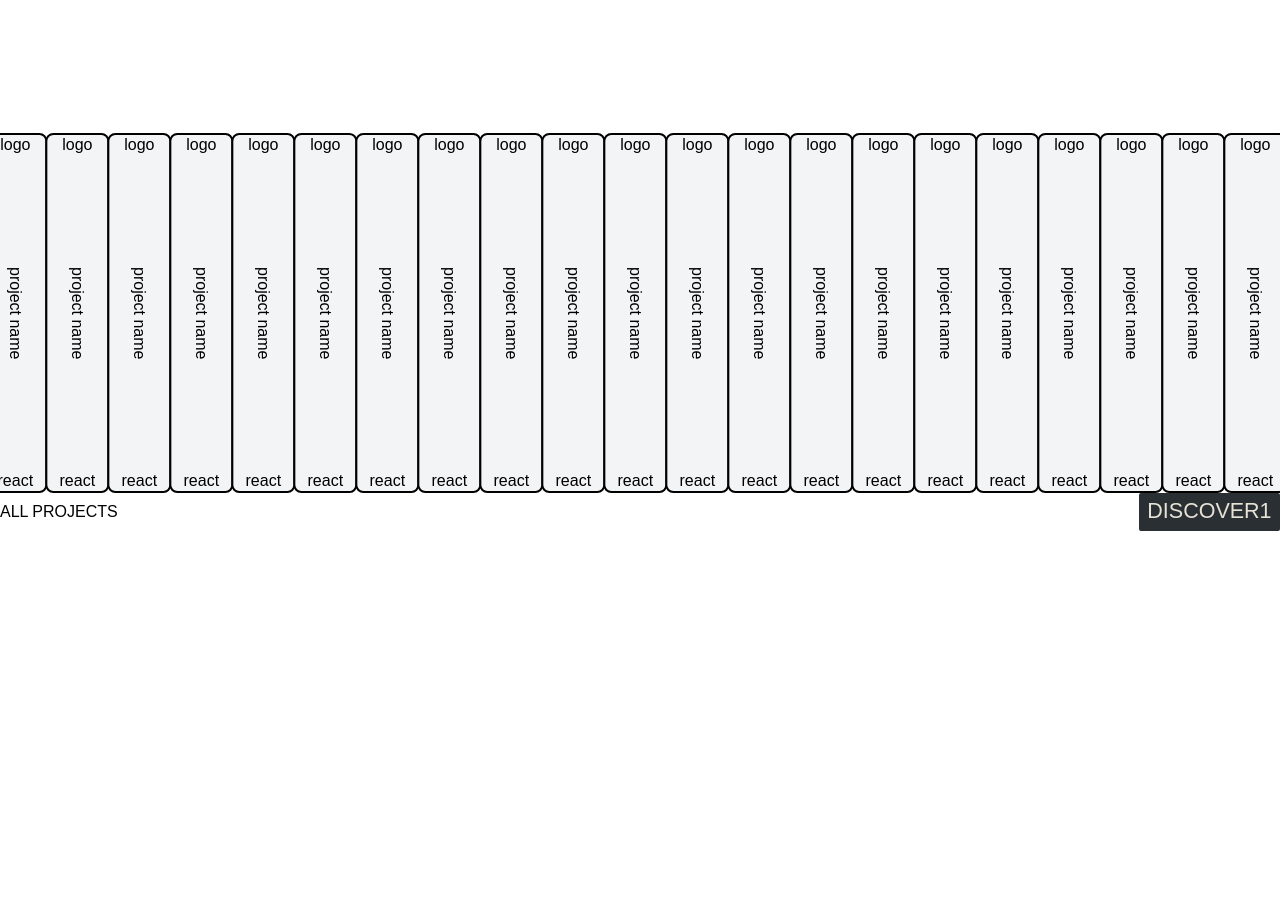
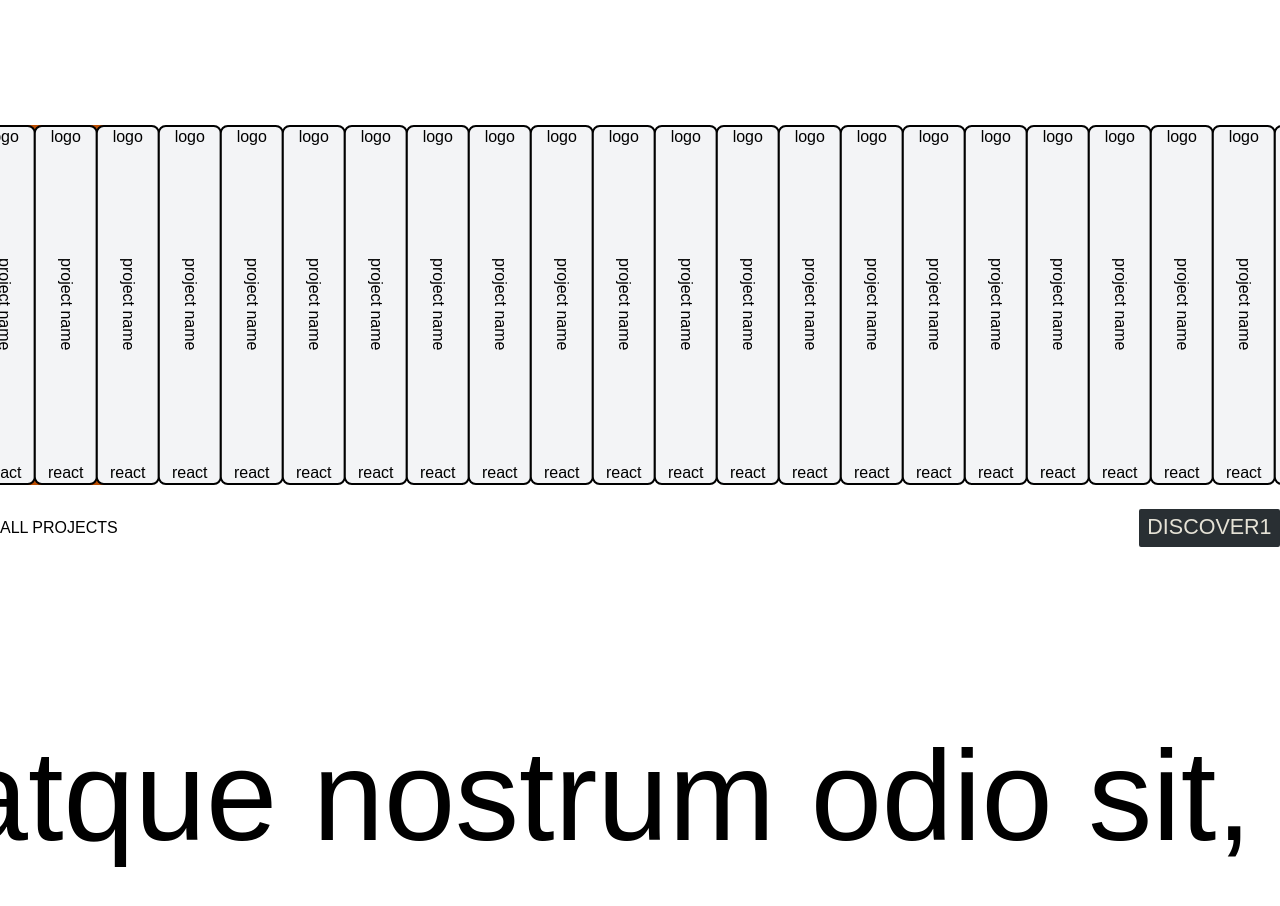
Before and after one commit to reham-elsayed/Reham-Elsayed, a Next.js app: page / in a window 1280 px wide. Shown: the part 6660-7566 px from the top of the page. Before the commit the page ends 7392 px from the top, so only its background shows below. Built offline with nearby package versions, Linux system fonts and the light colour scheme.

Commit message:
divider section scroll animation

```diff
--- a/app/Components/DiscoverButton/DiscoverButton.tsx
+++ b/app/Components/DiscoverButton/DiscoverButton.tsx
@@ -2,12 +2,13 @@
 import Link from 'next/link'
 import React from 'react'
 import { motion } from 'framer-motion'
-const DiscoverButton = () => {
+
+type Props = {
+    isDark?: boolean;
+}
+const DiscoverButton = ({ isDark }: Props) => {
     return (
-        <div className='container mx-auto'>
-            <div className='flex justify-between items-center self-stretch'>
-                <h2>ALL PROJECTS</h2>
-                <div className='flex justify-end items-center flex-1 text-[1.2vw] align-top '>
+
         <Link href="#" className='btn-arrow w-inline-block '>
             <motion.div
                 whileHover="hover"
@@ -26,11 +27,11 @@ const DiscoverButton = () => {
                         times: [0, 0.3, 1],    // control sequence inside one animation
                         ease: "easeInOut"
                     }}
-                                className='txt-btn__arrow-1  '>
+                    className={`txt-btn__arrow-1 ${isDark ? 'bg-[#2c3236] text-white' : ""}`} >
                     DISCOVER1
                 </motion.div>
                 <motion.div
-                                className="txt-btn__arrow-2 bg-red-700"
+                    className={`txt-btn__arrow-2 text-[--black] ${isDark ? 'bg-[#2c3236] text-white' : ""}`}
                     initial={{
                         rotateX: 90,
                         transition: { duration: 0.3 }
@@ -45,9 +46,7 @@ const DiscoverButton = () => {
 
             </motion.div>
         </Link>
-                </div>
-            </div>
-        </div>
+
     )
 }
 
--- /dev/null
+++ b/app/Components/DividerSlider/DividerSlider.tsx
@@ -0,0 +1,33 @@
+"use client"
+
+import React, { useRef } from 'react';
+import { motion, useScroll, useTransform } from 'framer-motion';
+const DividerSlider = () => {
+    const target = useRef(null)
+    const { scrollYProgress } = useScroll({
+        target,
+        offset: ["start end", "end start"]
+    })
+    const x = useTransform(scrollYProgress, [0, .5], [0, -500])
+    return (
+        <div>
+            <div
+                ref={target}
+                className='flex flex-col overflow-hidden h-[100vh]'>
+                <div className='relative '>
+                    <motion.div
+                        style={{ x }}
+                        transition={{ duration: 5 }}
+                        className='relative flex items-stretch justify-center w-full h-full text-9xl text-nowrap'>
+                        Lorem ipsum dolor sit amet consectetur adipisicing elit. Aliquid atque nostrum odio sit, voluptatibus consectetur dicta perspiciatis nam est cumque?
+
+                    </motion.div>
+
+                </div>
+
+            </div>
+        </div>
+    )
+}
+
+export default DividerSlider
--- a/app/Components/ProjectsSliderComponent/ProjectSliderSlider.tsx
+++ b/app/Components/ProjectsSliderComponent/ProjectSliderSlider.tsx
@@ -3,7 +3,10 @@ import { useScroll, useTransform, motion } from 'framer-motion'
 import React, { useRef } from 'react'
 import DiscoverButton from '../DiscoverButton/DiscoverButton'
 
-const ProjectSliderSlider = () => {
+type Props = {
+    isDark?: boolean;
+}
+const ProjectSliderSlider = ({ isDark }: Props) => {
     const ref = useRef(null)
     const { scrollYProgress } = useScroll({
         target: ref,
@@ -13,7 +16,7 @@ const ProjectSliderSlider = () => {
     return (
         <div
 
-            className='h-screen overflow-hidden w-full flex flex-col justify-center items-stretch'>
+            className='h-screen overflow-hidden w-full flex flex-col justify-center items-stretch gap-6 pt-[3vw] pb-[2.4vw]'>
             <div className='w-full w-layout-blockcontainer h-[45vh] flex '>
                 <div
                     ref={ref}
@@ -35,7 +38,14 @@ const ProjectSliderSlider = () => {
                 </div>
 
             </div>
-            <DiscoverButton />
+            <div className='container mx-auto'>
+                <div className='flex justify-between items-center self-stretch'>
+                    <h2>ALL PROJECTS</h2>
+                    <div className='flex justify-end items-center flex-1 text-[1.2vw] align-top '>
+                        <DiscoverButton isDark={isDark} />
+                    </div>
+                </div>
+            </div>
         </div>
     )
 }
--- a/app/Components/ProjectsSliderComponent/ProjectSliderWrapper.tsx
+++ b/app/Components/ProjectsSliderComponent/ProjectSliderWrapper.tsx
@@ -32,7 +32,7 @@ const ProjectSliderWrapper = () => {
                 colorEnd={isDark ? "rgb(79, 82, 190)" : "#292f33"}
             />
 
-            <ProjectSliderSlider />
+            <ProjectSliderSlider isDark={isDark} />
 
             <div>
 
--- a/app/globals.css
+++ b/app/globals.css
@@ -282,8 +282,12 @@ a {
 .txt-btn__arrow-2 {
   border: var(--border-2) solid var(--black);
   transform-origin: 50% 0;
-  color: var(--black);
+
   white-space: nowrap;
   border-radius: 2px;
   padding: .3em;
 }
+
+.nowrap {
+  white-space: nowrap;
+}
--- a/app/page.tsx
+++ b/app/page.tsx
@@ -1,5 +1,6 @@
 
 import AnimatedClipContainer from "./Components/AnimatedClipContainer/AnimatedClipContainer";
+import DividerSlider from "./Components/DividerSlider/DividerSlider";
 import ParallexCardWrapper from "./Components/ParallexCardsWrapper/ParallexCardWrapper";
 import ProjectSliderWrapper from "./Components/ProjectsSliderComponent/ProjectSliderWrapper";
 export default function Home() {
@@ -10,6 +11,7 @@ export default function Home() {
       <AnimatedClipContainer />
       <ParallexCardWrapper />
       <ProjectSliderWrapper />
+      <DividerSlider />
     </main>
   );
 }
```
Lines whose indentation alone changed are shown as unchanged.
